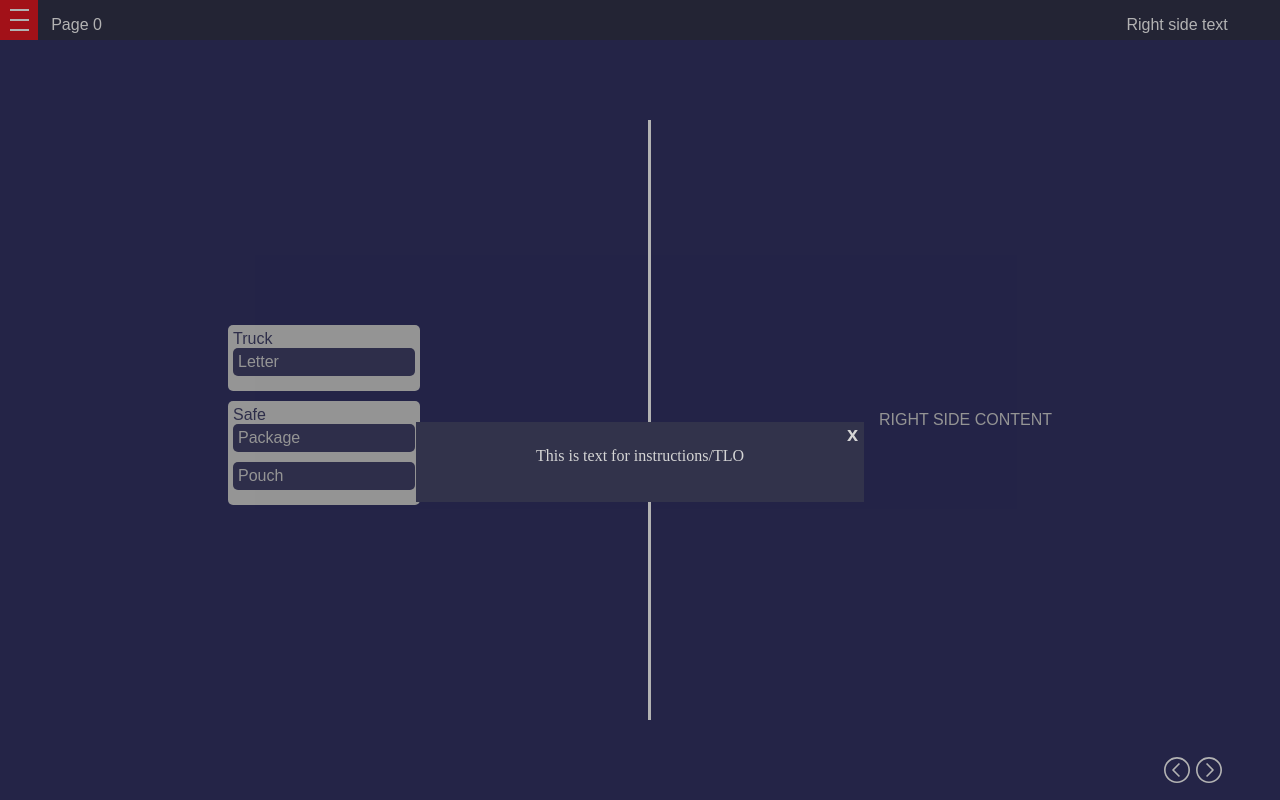
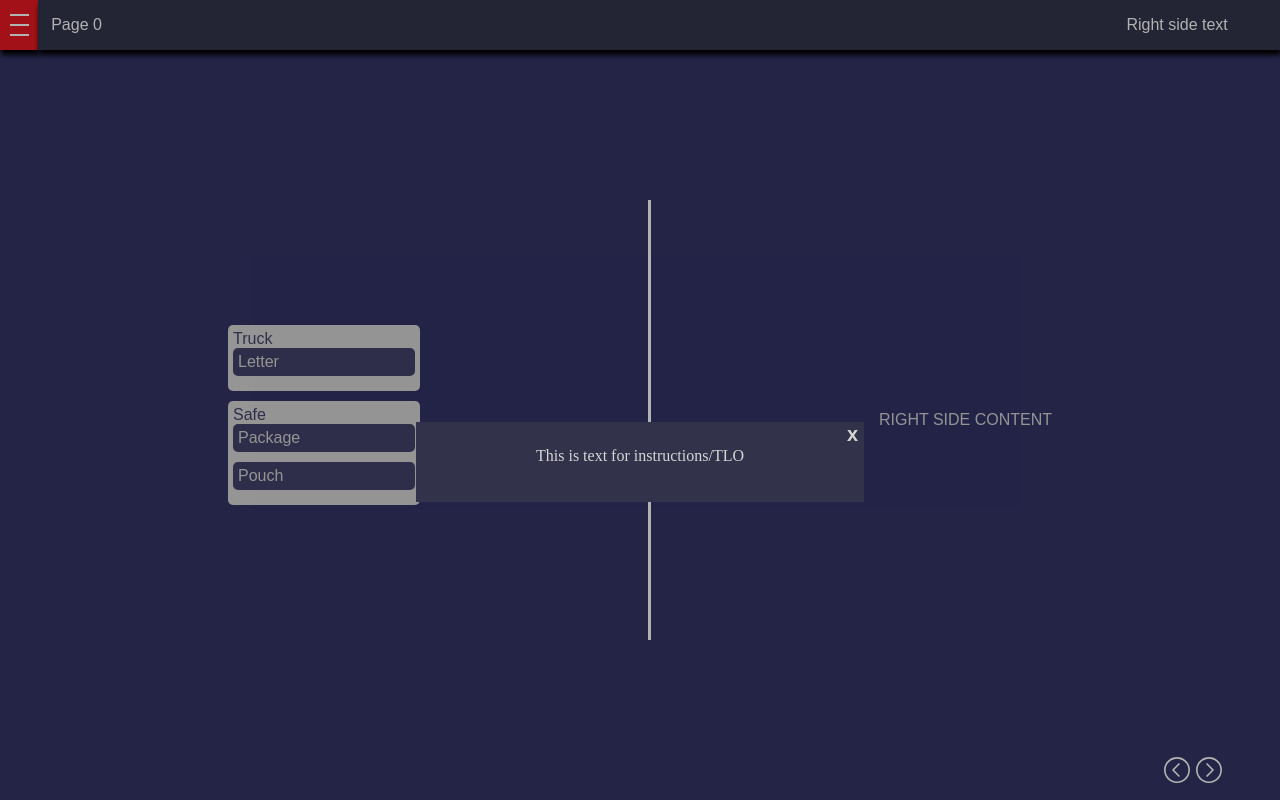
Before and after one commit to jaimitch/Postal-PEY, a Vue app: page / in a window 1280 px wide. Built offline with nearby package versions, Linux system fonts and the light colour scheme.

Commit message:
More prototype styling fixed #3

```diff
--- a/src/Navigation/SituationNav.vue
+++ b/src/Navigation/SituationNav.vue
@@ -124,14 +124,14 @@ export default {
   left: 0;
   z-index: 1;
   width: 3vw;
-  height: 5vh;
+  height: 50px;
   background-color: #E71922;
   display: flex;
   align-items: center;
   justify-content: center;
   border: 0;
-  box-shadow: none;
   border-radius: 0px;
+  box-shadow: 1px 5px 5px black;
 }
 .buttons{
   background-color: #E71922;
--- a/src/components/Frame.vue
+++ b/src/components/Frame.vue
@@ -1,6 +1,10 @@
 <template>
 <div>
- <div class="top-bar"><p class="left-text">Page {{this.$store.state.pageNum}}</p><p class="right-text">Right side text</p></div>
+ <div class="top-bar">
+    <p class="left-text">Page {{this.$store.state.pageNum}}</p>
+    <p class="right-text">Right side text</p>
+
+  </div>
 
     <div class="frame">
       <div
@@ -32,6 +36,14 @@
                             @dragstart='startDrag($event, items[grandchild])'
                             @drop="onDrop($event,items[grandchild].id)"
                             >{{items[grandchild].title}}
+                              <div
+                              class='child-level'
+                              v-for='greatGrand in getChildrenIndexes(items[grandchild].id)'
+                              :key='greatGrand'
+                              :draggable ='true'
+                              @dragstart='startDrag($event, items[greatGrand])'
+                              >{{items[greatGrand].title}}
+                              </div>
                           </div>
                   </div>
         </div>
@@ -120,10 +132,13 @@ export default {
             onDrop (evt, destination) {
                 const draggedID = evt.dataTransfer.getData('itemID')
                 const prevParentID = evt.dataTransfer.getData('parentID')
+                let childrenIndexes = this.getChildrenIndexes(draggedID)
                 if(draggedID != destination){
-                  this.removeItemOnDrop(draggedID,prevParentID)
-                  this.items[this.getItemIndex(draggedID)].level = destination.level+1
-                  this.items[this.getItemIndex(destination)].children.push(this.getItemIndex(draggedID)-1)
+                  if(childrenIndexes.indexOf(this.getItemIndex(destination)) == -1){
+                    this.removeItemOnDrop(draggedID,prevParentID)
+                    this.items[this.getItemIndex(draggedID)].level = destination.level+1
+                    this.items[this.getItemIndex(destination)].children.push(this.getItemIndex(draggedID)-1)
+                  }
                 }
                 evt.stopPropagation();
               },
@@ -165,7 +180,6 @@ export default {
 .frame{
     display: flex;
     flex-direction: row;
-    font: Arial;
     position: absolute;
     top: 5vh;
     left: 0;
@@ -209,24 +223,23 @@ export default {
     border-radius: 5px;
   }
   .vertical-line {
-    order:2;
+    order: 2;
     border-left: .25vw solid white;
     top: 10vh;
-    height: 75vh;
+    height: 55vh;
     z-index: 4;
   }
   .top-bar {
-    font: Arial;
     position: absolute;
     top: 0;
     left: 3vw;
     width: 97vw;
-    height: 5vh;
+    height: 50px;
     z-index: 2;
     font-family: Arial;
     background-color: #32334B;
-    text-align: left;
     color: white;
+    box-shadow: 1px 5px 5px black;
   }
   .right-text{
     position: absolute;
```
